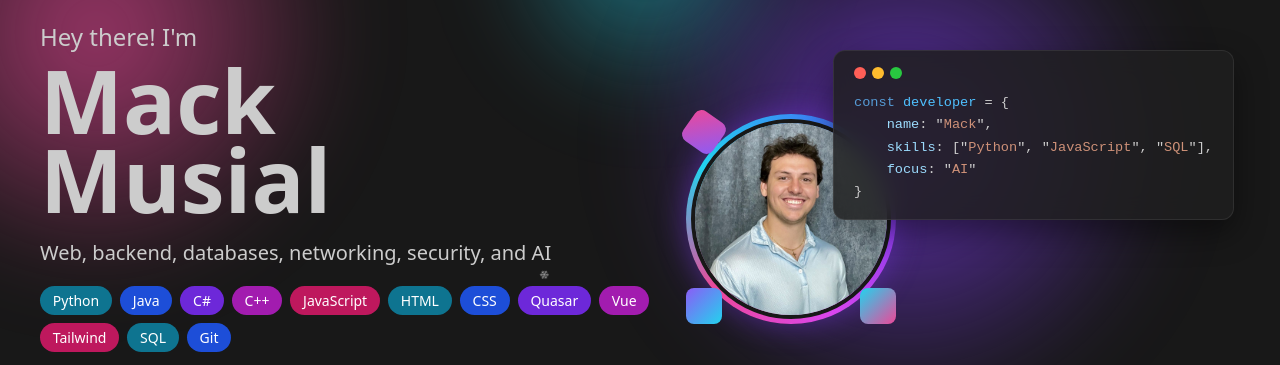
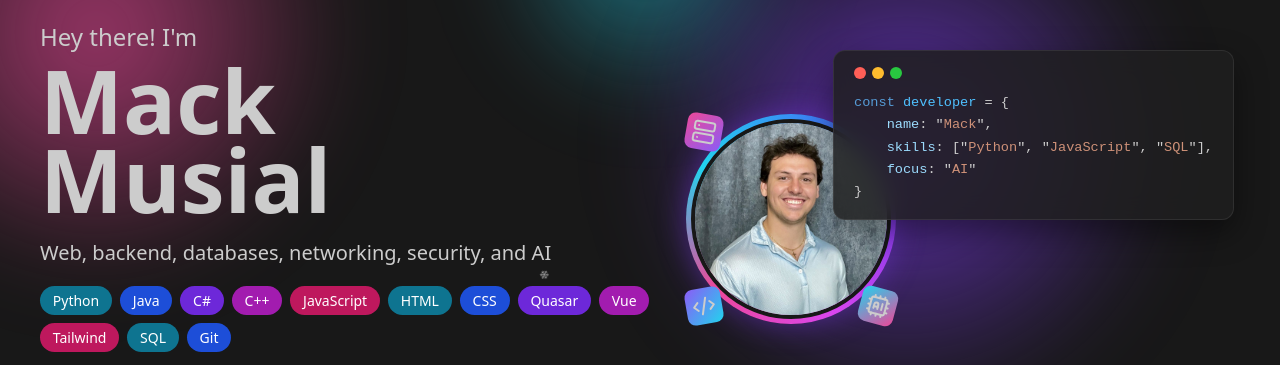
Before and after one commit to MackMusial/mackmusial.com, a plain HTML site: page index.html in a window 1280 px wide. Shown: the top 365 px of the page. Drawn offline with Linux system fonts and the light colour scheme.

Commit message:
Update badge styles with new SVG icons and adjust rotation for improved layout

```diff
--- a/index.html
+++ b/index.html
@@ -63,9 +63,9 @@
     <span class="property">focus</span>: "<span class="string">AI</span>"
 }</code></pre>
                 </div>
-                <div class="badge badge-server" aria-hidden="true"></div>
-                <div class="badge badge-code" aria-hidden="true"></div>
-                <div class="badge badge-ai" aria-hidden="true"></div>
+                <div class="badge badge-server" aria-hidden="true"><svg xmlns="http://www.w3.org/2000/svg" width="24" height="24" viewBox="0 0 24 24" fill="none" stroke="currentColor" stroke-width="2" stroke-linecap="round" stroke-linejoin="round" class="lucide lucide-server preview-icon"><rect width="20" height="8" x="2" y="2" rx="2" ry="2"/><rect width="20" height="8" x="2" y="14" rx="2" ry="2"/><line x1="6" x2="6.01" y1="6" y2="6"/><line x1="6" x2="6.01" y1="18" y2="18"/></svg></div>
+                <div class="badge badge-code" aria-hidden="true"><svg xmlns="http://www.w3.org/2000/svg" width="24" height="24" viewBox="0 0 24 24" fill="none" stroke="currentColor" stroke-width="2" stroke-linecap="round" stroke-linejoin="round" class="lucide lucide-code-xml preview-icon"><path d="m18 16 4-4-4-4"/><path d="m6 8-4 4 4 4"/><path d="m14.5 4-5 16"/></svg></div>
+                <div class="badge badge-ai" aria-hidden="true"><svg xmlns="http://www.w3.org/2000/svg" width="24" height="24" viewBox="0 0 24 24" fill="none" stroke="currentColor" stroke-width="2" stroke-linecap="round" stroke-linejoin="round" class="lucide lucide-cpu-ai preview-icon"><path d="M12 20v2"/><path d="M12 2v2"/><path d="M16 9v6"/><path d="M17 20v2"/><path d="M17 2v2"/><path d="M2 12h2"/><path d="M2 17h2"/><path d="M2 7h2"/><path d="M20 12h2"/><path d="M20 17h2"/><path d="M20 7h2"/><path d="M7 20v2"/><path d="M7 2v2"/><path d="M8 13h4"/><path d="M8 15v-4a2 2 0 014 0v4"/><rect x="4" y="4" width="16" height="16" rx="2"/></svg></div>
             </div>
         </header>
         <main>
--- a/styles.css
+++ b/styles.css
@@ -154,19 +154,30 @@ p {
     top: 0;
     left: 0;
     background-image: linear-gradient(135deg, #EC4899, #8B5CF6);
-    transform: rotate(35deg);
+    transform: rotate(10deg);
+    display: flex;
+    justify-content: center;
+    align-items: center;
 }
 
 .badge-code {
     bottom: 0;
     left: 0;
     background-image: linear-gradient(135deg, #8B5CF6, #22D3EE);
+    transform: rotate(-10deg);
+    display: flex;
+    justify-content: center;
+    align-items: center;
 }
 
 .badge-ai {
     bottom: 0;
     right: 0;
     background-image: linear-gradient(135deg, #22D3EE, #EC4899);
+    transform: rotate(15deg);
+    display: flex;
+    justify-content: center;
+    align-items: center;
 }
 
 
@@ -280,6 +291,8 @@ p {
     background-color: var(--status-online-color);
     box-shadow: 0 0 6px var(--status-online-color);
 }
+
+
 
 .glows {
     position: absolute;
```
